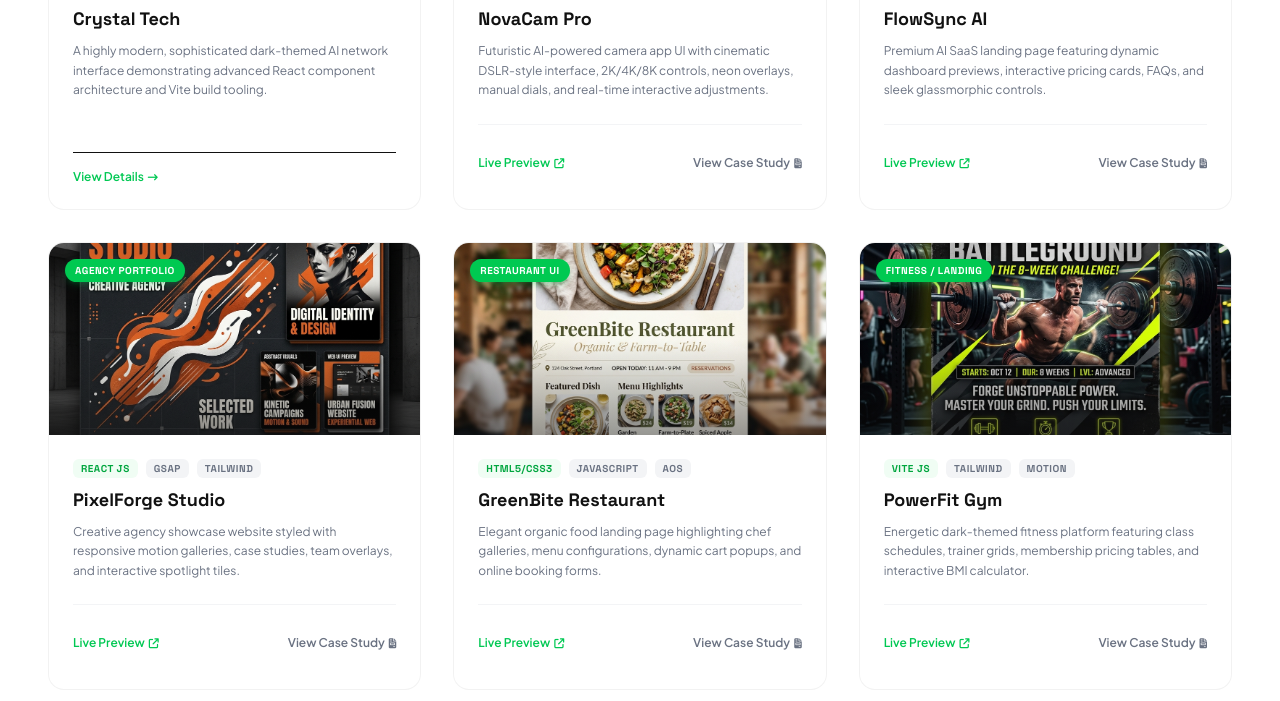
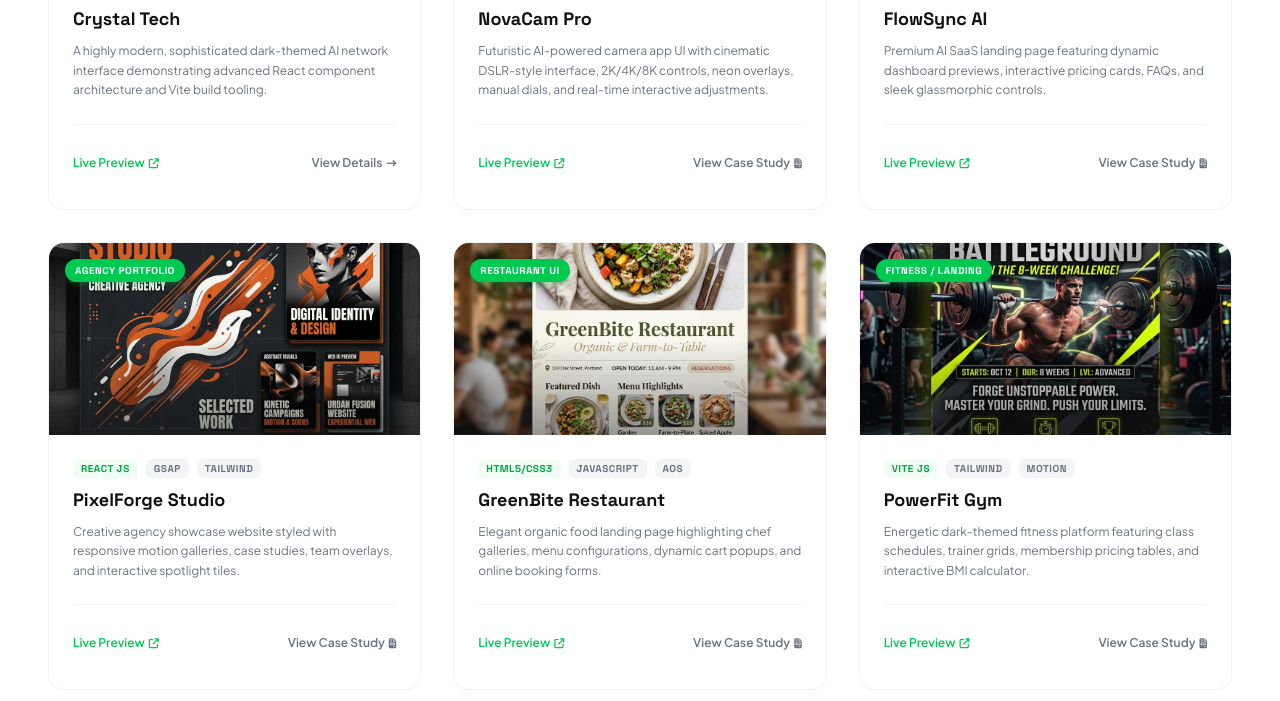
Before and after one commit to sahariarhossain524-sketch/Sahariar-Dev, a website: page index.html in a window 1280 px wide. Shown: the part 3745-4446 px from the top of the page. Drawn offline with Linux system fonts and the light colour scheme.

Commit message:
fix: Resolve broken click event and button layout for Crystal Tech card

```diff
--- a/index.html
+++ b/index.html
@@ -660,7 +660,7 @@
       <div id="projects-grid" class="grid grid-cols-1 md:grid-cols-2 lg:grid-cols-3 gap-8">
 
         <!-- Project: Crystal Tech -->
-        <div class="spotlight-card cursor-pointer rounded-2xl overflow-hidden border border-gray-100 flex flex-col reveal-up transition-all duration-300" data-category="app" onclick="openProjectModal('crystaltech')">
+        <div class="spotlight-card cursor-pointer rounded-2xl overflow-hidden border border-gray-100 flex flex-col reveal-up transition-all duration-300" data-category="app">
           <div class="relative overflow-hidden group h-48 bg-slate-900">
             <img src="https://images.unsplash.com/photo-1518770660439-4636190af475?auto=format&fit=crop&w=600&q=80" alt="Crystal Tech UI" class="w-full h-full object-cover opacity-80 transition-transform duration-500 group-hover:scale-105 group-hover:opacity-100" loading="lazy">
             <div class="absolute inset-0 bg-gradient-to-t from-dark/90 via-transparent to-transparent opacity-80"></div>
@@ -678,8 +678,13 @@
                 A highly modern, sophisticated dark-themed AI network interface demonstrating advanced React component architecture and Vite build tooling.
               </p>
             </div>
-            <div class="flex items-center justify-between mt-2 pt-4 border-t border-gray-100/60">
-              <span class="text-xs font-semibold text-brand flex items-center gap-1 group-hover:gap-2 transition-all">View Details <i class="fa-solid fa-arrow-right-long text-[10px]"></i></span>
+            <div class="flex items-center justify-between border-t border-gray-100 pt-4 mt-2">
+              <a href="crystal-tech/index.html" class="text-xs font-semibold text-brand hover:underline flex items-center gap-1 cursor-none">
+                Live Preview <i class="fa-solid fa-arrow-up-right-from-square text-[10px]"></i>
+              </a>
+              <button class="view-case-study-btn text-xs font-semibold text-gray-500 hover:text-brand flex items-center gap-1 cursor-none" data-project-id="crystaltech">
+                View Details <i class="fa-solid fa-arrow-right-long text-[10px]"></i>
+              </button>
             </div>
           </div>
         </div>
```
